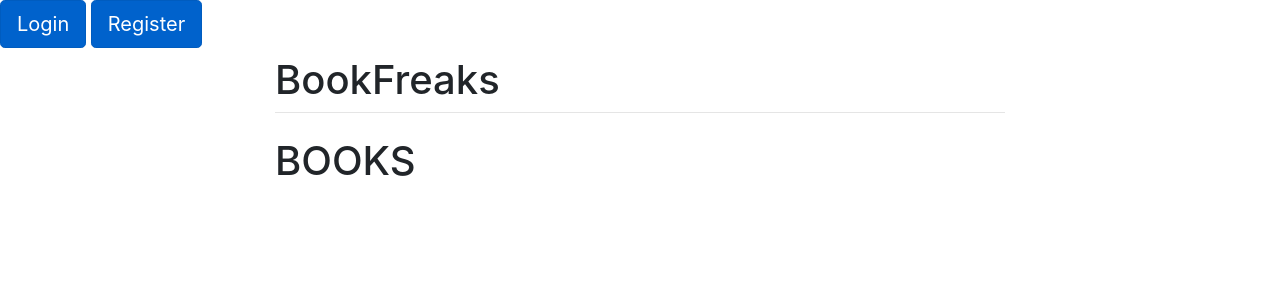
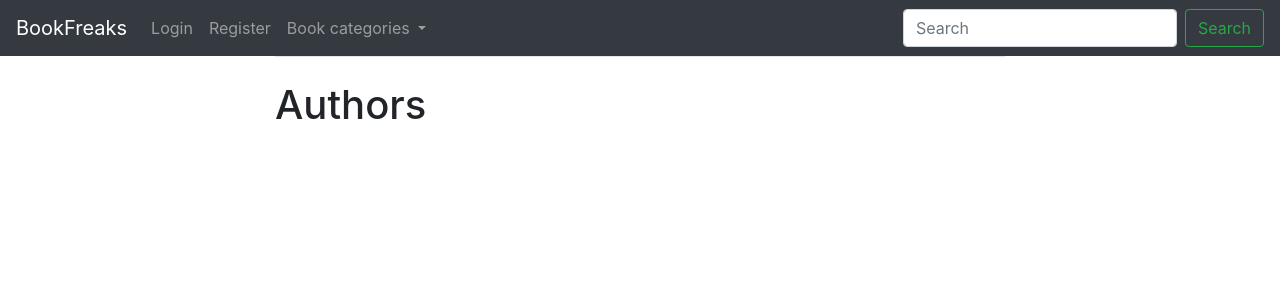
Before and after one commit to PietrzakJustyna/BookFreaks, a Django app: page /authors in a window 1280 px wide. Shown: the top 300 px of the page. Run offline with Django 3.2, Linux system fonts and the light colour scheme; data that the repository does not hold is empty; some libraries are stand-ins or nearby versions.

Commit message:
added searching functionality

```diff
--- a/BookFreaksProject/urls.py
+++ b/BookFreaksProject/urls.py
@@ -15,9 +15,11 @@ Including another URLconf
 """
 from django.contrib import admin
 from django.urls import path
-from books.views import BookView, LoginView, CreateUserView, BookListView, AuthorListView, AuthorView
+from books.views import BookView, LoginView, CreateUserView, BookListView, AuthorListView, AuthorView, \
+    LandingPageView, SearchResultsView
 
 urlpatterns = [
+    path('', LandingPageView.as_view(), name='landing_page'),
     path('admin/', admin.site.urls),
     path('books/<int:book_id>', BookView.as_view(), name='book'),
     path('login', LoginView.as_view(), name='login'),
@@ -25,4 +27,5 @@ urlpatterns = [
     path('books', BookListView.as_view(), name='books'),
     path('authors', AuthorListView.as_view(), name='authors'),
     path('authors/<int:author_id>', AuthorView.as_view(), name='author'),
+    path('search_result', SearchResultsView.as_view(), name='search_result')
 ]
--- a/books/forms.py
+++ b/books/forms.py
@@ -13,3 +13,7 @@ class CreateUserForm(forms.Form):
     first_name = forms.CharField()
     last_name = forms.CharField()
     email = forms.EmailField()
+
+
+class SearchForm(forms.Form):
+    search_input = forms.CharField(required=False)
--- a/books/templates/authors.html
+++ b/books/templates/authors.html
@@ -2,7 +2,7 @@
 
 {% block content %}
 
-    <h1>BOOKS</h1>
+    <h1>Authors</h1>
 
         {% for author in authors %}
         {{author.name}} {{author.surname}}<br>
--- a/books/templates/base.html
+++ b/books/templates/base.html
@@ -1,25 +1,68 @@
 <!doctype html>
 <html lang="en">
 {% load static %}
+
 <head>
     <meta charset="utf-8">
     <meta name="viewport" content="width=device-width, initial-scale=1, shrink-to-fit=no">
-    <link rel="stylesheet" href="https://stackpath.bootstrapcdn.com/bootstrap/4.1.3/css/bootstrap.min.css" integrity="sha384-MCw98/SFnGE8fJT3GXwEOngsV7Zt27NXFoaoApmYm81iuXoPkFOJwJ8ERdknLPMO" crossorigin="anonymous">
-<!--    <img src="{% static 'background.jpg' %}"/>-->
-      <title>BookFreaks</title>
-    <a href= "{% url 'login' %} " class="btn btn-primary btn-lg active" role="button" aria-pressed="true">Login</a>
-    <a href="{% url 'register' %} " class="btn btn-primary btn-lg active" role="button" aria-pressed="true">Register</a>
+    <link rel="stylesheet" href="https://stackpath.bootstrapcdn.com/bootstrap/4.1.3/css/bootstrap.min.css"
+          integrity="sha384-MCw98/SFnGE8fJT3GXwEOngsV7Zt27NXFoaoApmYm81iuXoPkFOJwJ8ERdknLPMO" crossorigin="anonymous">
+    <nav class="navbar navbar-expand-lg navbar-dark bg-dark">
+
+        <a class="navbar-brand" href="#">BookFreaks</a>
+        <button class="navbar-toggler" type="button" data-toggle="collapse" data-target="#navbarSupportedContent"
+                aria-controls="navbarSupportedContent" aria-expanded="false" aria-label="Toggle navigation">
+            <span class="navbar-toggler-icon"></span>
+        </button>
+
+        <div class="collapse navbar-collapse" id="navbarSupportedContent">
+            <ul class="navbar-nav mr-auto">
+                <li class="nav-item">
+                    <a href="{% url 'login' %} " class="nav-link" href="#">Login</a>
+                </li>
+                <li class="nav-item">
+                    <a href="{% url 'register' %} " class="nav-link" href="#">Register</a>
+                </li>
+                <li class="nav-item dropdown">
+                    <a class="nav-link dropdown-toggle" href="#" id="navbarDropdown" role="button"
+                       data-toggle="dropdown" aria-haspopup="true" aria-expanded="false">
+                        Book categories
+                    </a>
+                    <div class="dropdown-menu" aria-labelledby="navbarDropdown">
+                        <a class="dropdown-item" href="#">{for category in catgories}</a>
+                    </div>
+                </li>
+            </ul>
+
+
+            <form method="get" action="{% url 'search_result' %}" class="form-inline my-2 my-lg-0">
+                <input class="form-control mr-sm-2" type="search" placeholder="Search" aria-label="Search" name="search_input">
+                <button class="btn btn-outline-success my-2 my-sm-0" type="submit">Search</button>
+            </form>
+        </div>
+    </nav>
 </head>
+
 <body>
 <div class="container">
     <div class="row justify-content-center">
         <div class="col-8">
-          <h1 class="mt-2">BookFreaks</h1>
             <hr class="mt-0 mb-4">
             {% block content %}
             {% endblock %}
         </div>
     </div>
 </div>
+
+<script src="https://code.jquery.com/jquery-3.3.1.slim.min.js"
+        integrity="sha384-q8i/X+965DzO0rT7abK41JStQIAqVgRVzpbzo5smXKp4YfRvH+8abtTE1Pi6jizo"
+        crossorigin="anonymous"></script>
+<script src="https://cdnjs.cloudflare.com/ajax/libs/popper.js/1.14.7/umd/popper.min.js"
+        integrity="sha384-UO2eT0CpHqdSJQ6hJty5KVphtPhzWj9WO1clHTMGa3JDZwrnQq4sF86dIHNDz0W1"
+        crossorigin="anonymous"></script>
+<script src="https://stackpath.bootstrapcdn.com/bootstrap/4.3.1/js/bootstrap.min.js"
+        integrity="sha384-JjSmVgyd0p3pXB1rRibZUAYoIIy6OrQ6VrjIEaFf/nJGzIxFDsf4x0xIM+B07jRM"
+        crossorigin="anonymous"></script>
+
 </body>
 </html>
--- a/books/templates/books.html
+++ b/books/templates/books.html
@@ -16,3 +16,4 @@
 
         {% endfor %}
 {% endblock %}
+</div>
--- /dev/null
+++ b/books/templates/landing_page.html
@@ -0,0 +1,6 @@
+{% extends "base.html" %}
+
+{% block content %}
+
+
+{% endblock %}
--- a/books/views.py
+++ b/books/views.py
@@ -1,10 +1,19 @@
 from django.contrib.auth import authenticate, login
 from django.contrib.auth.models import User
+from django.db.models import Q
 from django.shortcuts import render, redirect
 from django.urls import reverse
 from django.views import View
-from books.forms import LoginForm, CreateUserForm
-from books.models import Book, Author
+from django.views.generic import TemplateView, ListView
+
+from books.forms import LoginForm, CreateUserForm, SearchForm
+from books.models import Book, Author, Category
+
+
+class LandingPageView(View):
+    def get(self, request):
+        ctx = None
+        return render(request, "landing_page.html", {"ctx": ctx})
 
 
 class CreateUserView(View):
@@ -75,3 +84,20 @@ class AuthorListView(View):
     def get(self, request):
         authors = Author.objects.all().order_by("surname")
         return render(request, "authors.html", {"authors": authors})
+
+
+class SearchView(TemplateView):
+    template_name = "base.html"
+
+
+class SearchResultsView(ListView):
+    model = Book
+    template_name = 'search_result.html'
+
+    def get_queryset(self):
+        query = self.request.GET.get('search_input')
+        object_list = Book.objects.filter(Q(title__icontains=query) |
+                                          Q(book_author__name__icontains=query) |
+                                          Q(book_author__surname__icontains=query) |
+                                          Q(category__category_name__icontains=query))
+        return object_list
```
Also changed, not shown: books/templates/search_result.html (added, +9 -0 lines), static/background.jpg (deleted). Lines whose indentation alone changed are shown as unchanged.
